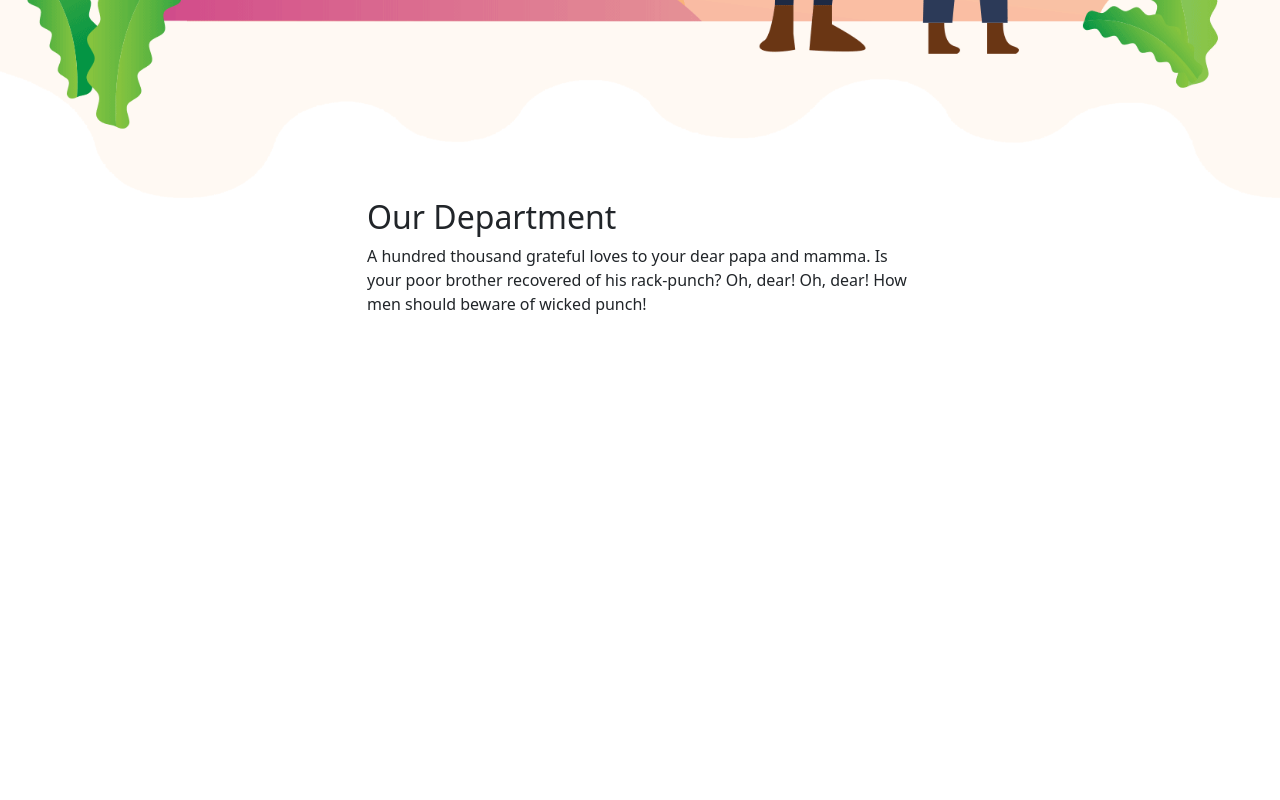
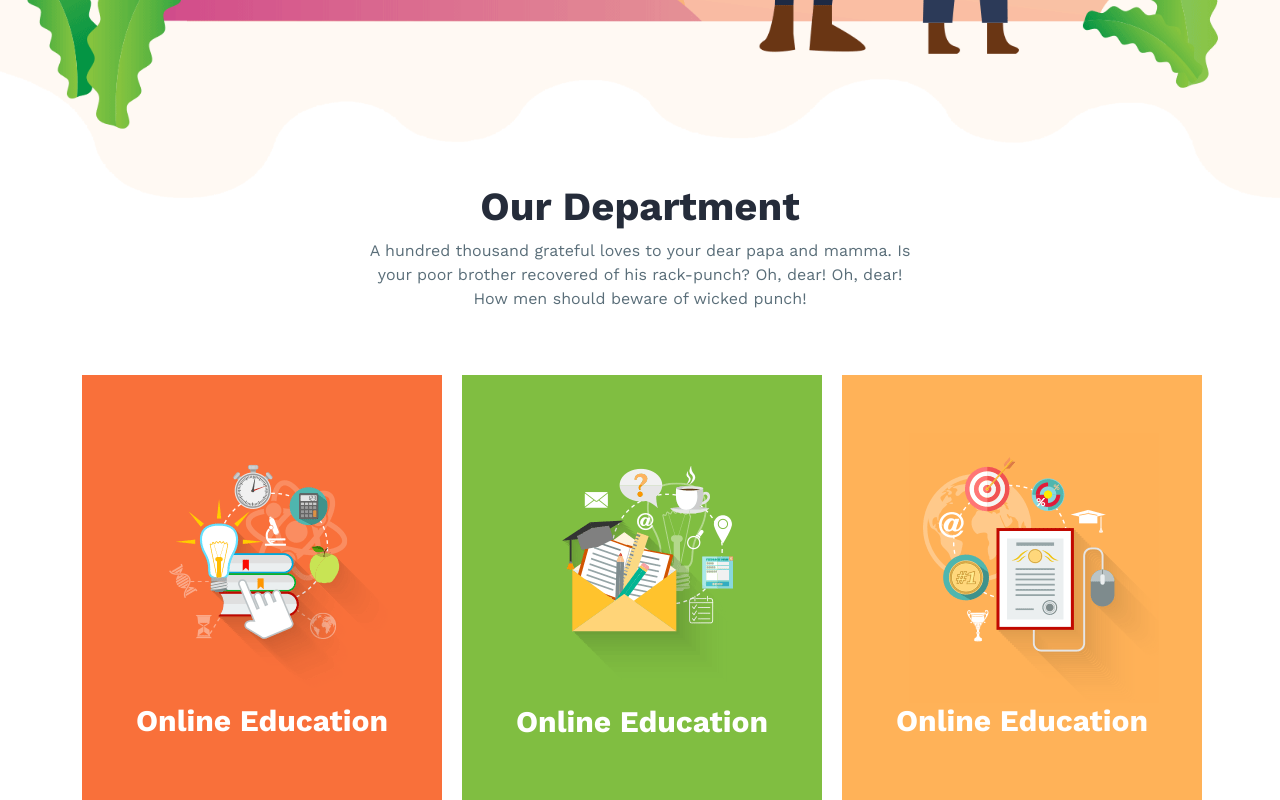
Before and after one commit to naymur-rhmn/online-education, a plain HTML site: page index.html in a window 1280 px wide. Shown: the part 602-1402 px from the top of the page. Before the commit the page ends 934 px from the top, so only its background shows below. Drawn offline with nearby package versions, Linux system fonts and the light colour scheme.

Commit message:
department

```diff
--- a/index.html
+++ b/index.html
@@ -66,10 +66,30 @@
     <div class="container">
       <div class="row">
         <div class="col-lg-6 offset-lg-3">
-          <div class="section-title">
+          <div class="section-title text-center mb-5">
             <h2>Our Department</h2>
             <p>A hundred thousand grateful loves to your dear papa and mamma. Is your poor brother recovered of his
               rack-punch? Oh, dear! Oh, dear! How men should beware of wicked punch!</p>
+          </div>
+        </div>
+      </div>
+      <div class="row mt-3">
+        <div class="col-lg-4">
+          <div class="dept-card">
+            <img src="./img/edu-1.png" alt="online education">
+            <h4>Online Education</h4>
+          </div>
+        </div>
+        <div class="col-lg-4">
+          <div class="dept-card green-card">
+            <img src="./img/edu-2.png" alt="online education">
+            <h4>Online Education</h4>
+          </div>
+        </div>
+        <div class="col-lg-4">
+          <div class="dept-card yellow-card">
+            <img src="./img/edu-3.png" alt="online education">
+            <h4>Online Education</h4>
           </div>
         </div>
       </div>
--- a/style.css
+++ b/style.css
@@ -1,4 +1,7 @@
-body {}
+body,
+p {
+  font-family: 'Work Sans', sans-serif;
+}
 
 /*
 font-family: 'Montserrat', sans-serif;
@@ -82,3 +85,43 @@ font-family: 'Work Sans', sans-serif;
   display: inline-block;
   text-decoration: none;
 }
+
+/* dept section */
+.dept-section {
+  margin-top: -15px;
+}
+
+.section-title h2 {
+  font-size: 40px;
+  color: #252C3A;
+  font-family: 'Work Sans', sans-serif;
+  font-weight: bold;
+}
+
+.section-title p {
+  color: #5a6e79;
+}
+
+.dept-card {
+  width: 360px;
+  height: 425px;
+  background-color: #F9703A;
+  display: flex;
+  align-items: center;
+  flex-direction: column;
+  justify-content: center;
+}
+
+.green-card {
+  background-color: #80BE41;
+}
+
+.yellow-card {
+  background-color: #FFB258;
+}
+
+.dept-card h4 {
+  font-weight: bold;
+  font-size: 30px;
+  color: #ffffff;
+}
```
